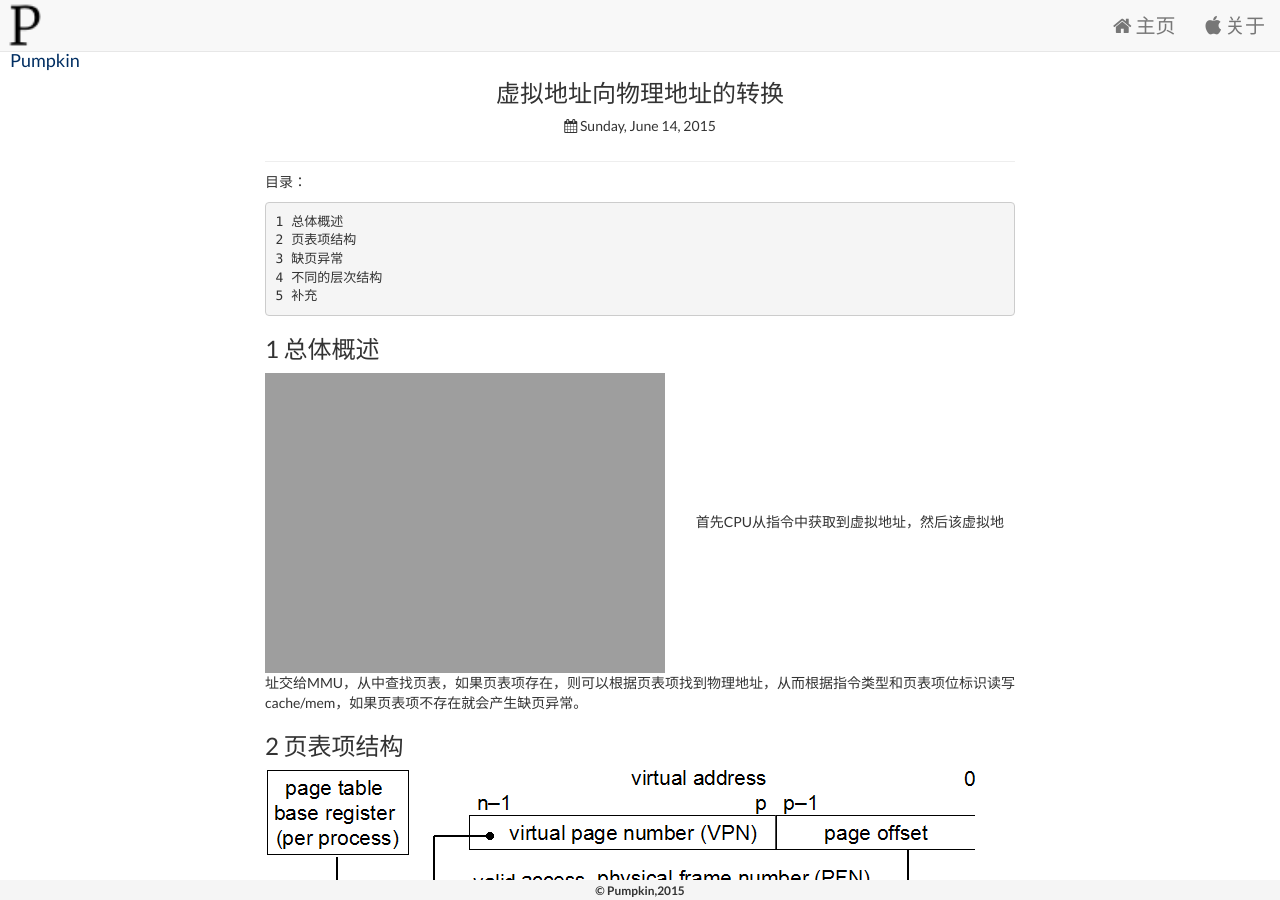
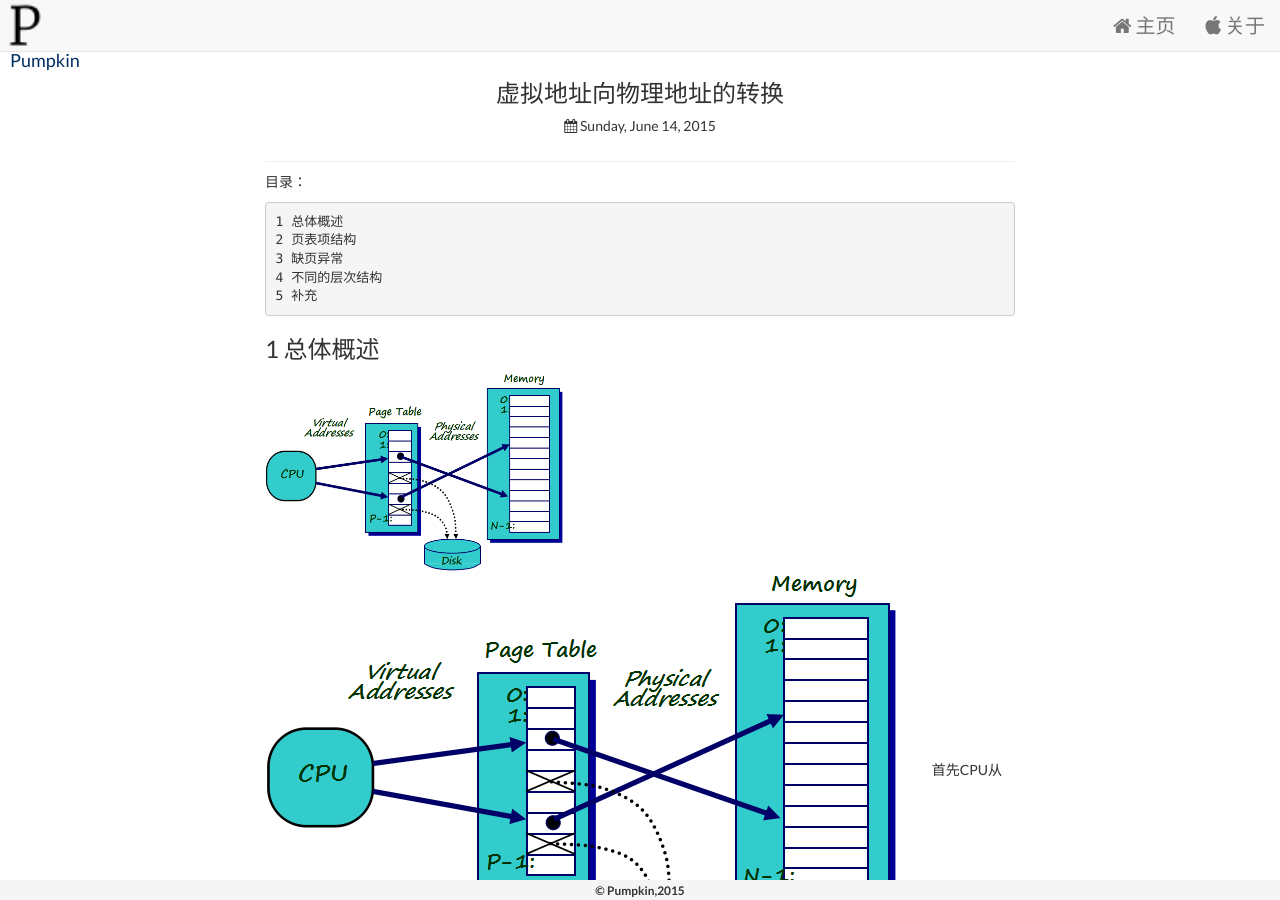
Before and after one commit to LarryBrick/jekyll_demo, a Jekyll site: the page built from _posts/2015-06-14-虚拟地址向物理地址转换.md, in a window 1280 px wide and 900 px high. Built offline with Jekyll 4.4.1, drawn with Linux system fonts in a browser that asks for light colours; nearby versions of some CDN libraries.

Commit message:
修改图片显示格式

```diff
--- a/_posts/2015-06-14-虚拟地址向物理地址转换.md
+++ b/_posts/2015-06-14-虚拟地址向物理地址转换.md
@@ -14,7 +14,8 @@ published: true
 	5 补充
 
 ### 1 总体概述
-![va_pa.png]({{site.imageurl}}/va_pa.png =300*200)
+<img src="{{site.imageurl}}/va_pa.png" width = "300" height = "200" alt = "va_pa.png" align=center />
+![va_pa.png]({{site.imageurl}}/va_pa.png)
 　　首先CPU从指令中获取到虚拟地址，然后该虚拟地址交给MMU，从中查找页表，如果页表项存在，则可以根据页表项找到物理地址，从而根据指令类型和页表项位标识读写cache/mem，如果页表项不存在就会产生缺页异常。
 
 ### 2 页表项结构
```
